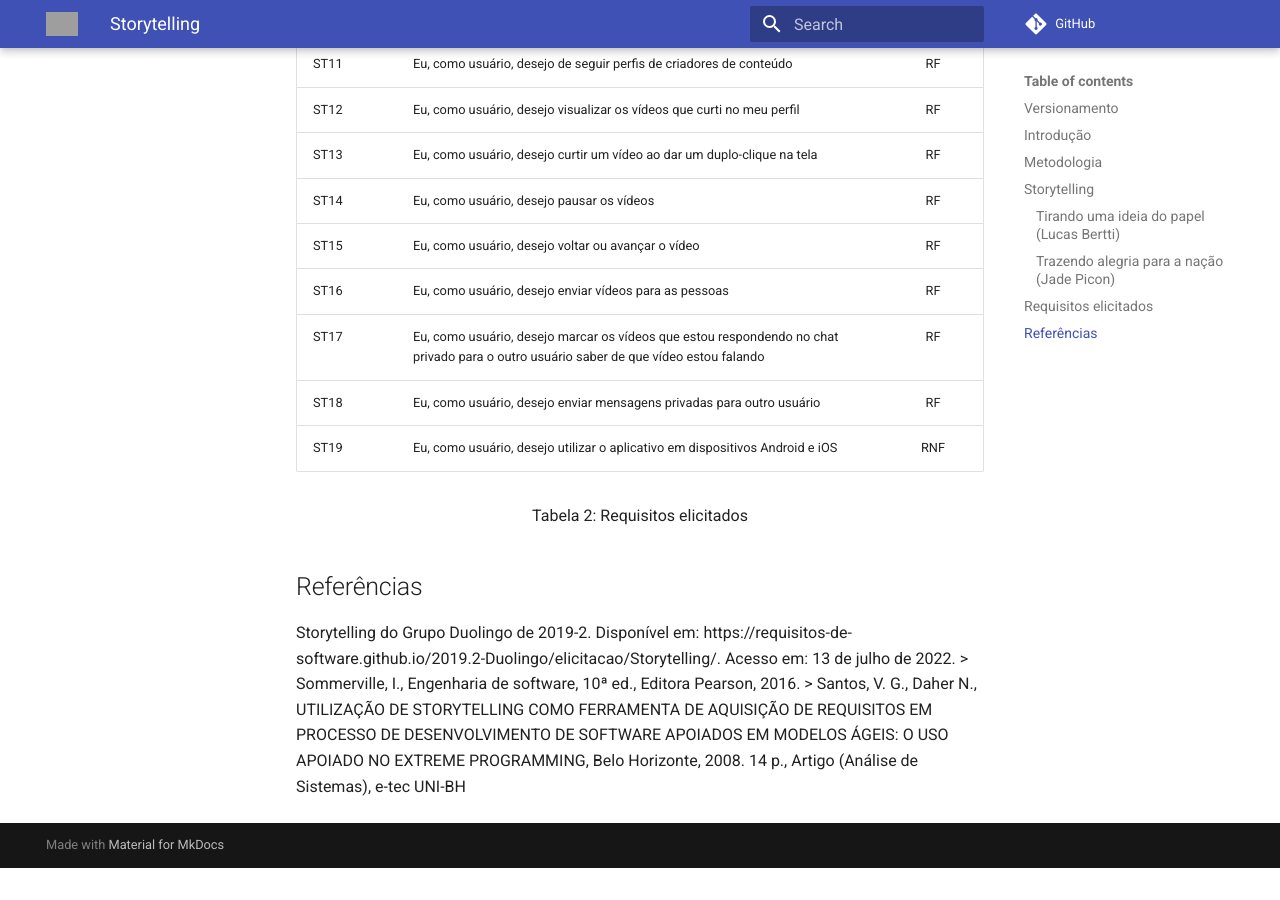
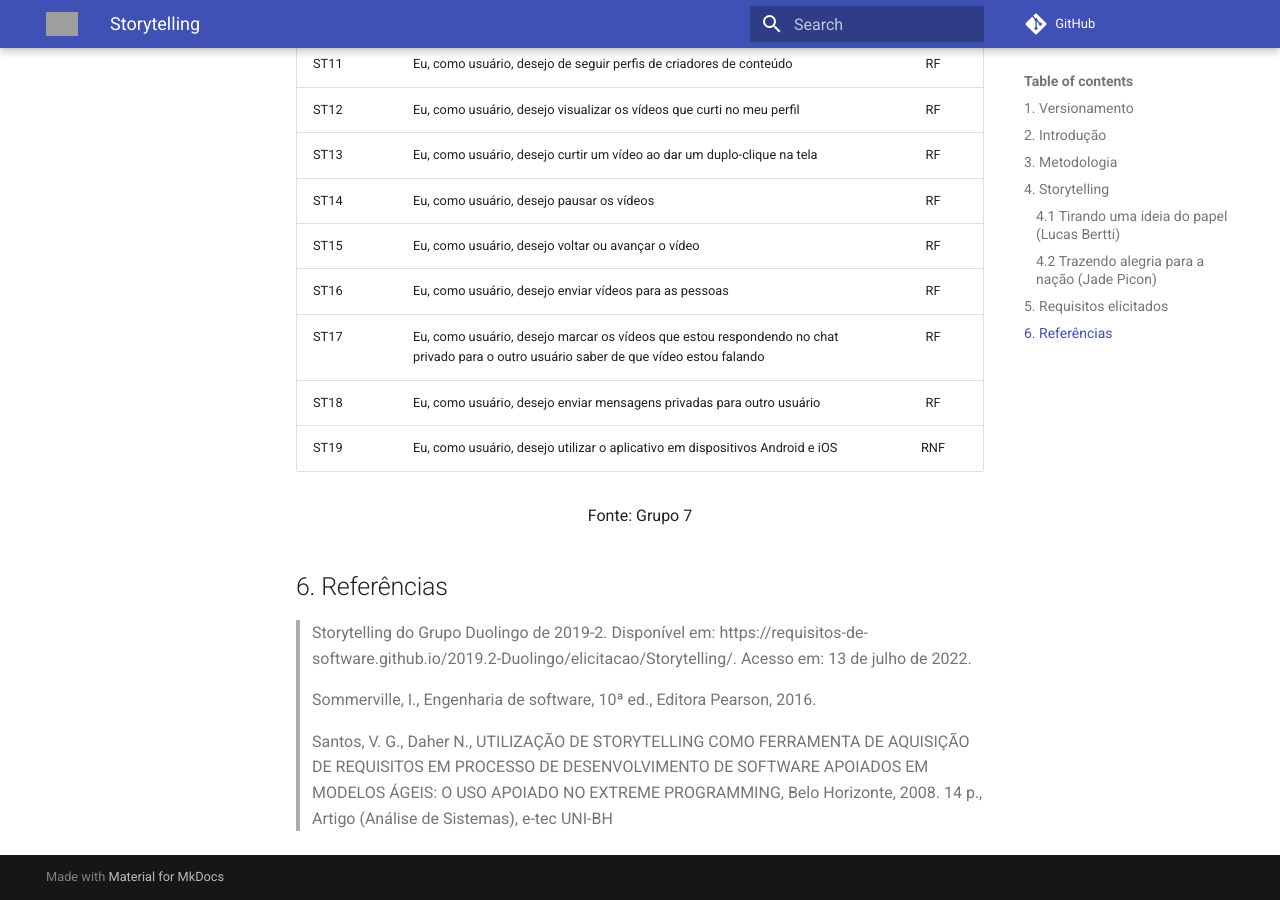
Before and after one commit to Requisitos-de-Software/2022.1-TikTok, an MkDocs documentation site: the page built from docs/elicitação/storytelling.md, in a window 1280 px wide and 900 px high, scrolled down 3206 px. Built offline with MkDocs 1.6.1 and Material for MkDocs 9.7.7, drawn with Linux system fonts in a browser that asks for light colours; comment, search, counter and statistics services are not loaded; before the commit the page ends 4074 px from its top, so only the background shows below that; some of the changed text lies outside the part shown; grey boxes are pictures that could not be loaded.

Commit message:
#84 - Padronização do doc de storytelling

```diff
--- a/docs/elicitação/storytelling.md
+++ b/docs/elicitação/storytelling.md
@@ -1,44 +1,43 @@
 # Storytelling
-## Versionamento
+## 1. Versionamento
 
 | Versão | Data       |                                              Modificação                                               |        Autor        | Revisor |
 | ------ | ---------- |:------------------------------------------------------------------------------------------------------:|:-------------------:| :-: |
 | 1.0    | 13/07/2022 |                          Abertura do documento e escrita da primeira história                          | João Victor Correia | Matheus Perillo|
 | 1.1    | 13/07/2022 |                                  Desenvolvimento da segunda história                                   |  Mateus Caltabiano  | Matheus Perillo|
 | 1.1.1  | 13/07/2022 | Correção de erro na história 2: o sonho de vida da personagem estava diferente do documento de persona |  Mateus Caltabiano  |Matheus Perillo |
-<div style="text-align: center">
-<p>Tabela 1: Versionamento</p>
-</div>
 
-## Introdução
+## 2. Introdução
 <p> Essa técnica contempla a elicitação de requisitos atráves de histórias contadas por usuários. Com elas é possível descrever o que as pessoas fazem, quais tarefas realizam e quais informações são necessárias ou geradas através das ações realizadas. É muito mais fácil de se identificar com algo através de narrativas [Sommerville, 2019, p. 102].  </p>
 
-## Metodologia
+## 3. Metodologia
 <p>
 A partir da criação de personas e de seus perfis, foi desenvolvido um storytelling para observar as tarefas, objetivos e sentimentos do usuário dentro das histórias criadas. Com essa perspectiva foram elencados os requisitos no final do documento.
 </p>
 
-## Storytelling
-### Tirando uma ideia do papel (Lucas Bertti)
+## 4. Storytelling
+### 4.1 Tirando uma ideia do papel (Lucas Bertti)
 <p>  Depois de uma aula de audiovisual, Lucas teve um grande insight para um vídeo, iria gravar uma cena com a sua mãe, utilizando de efeitos gráficos muito elaborados, pois era algo que os produtores do TikTok não faziam com frequência e por isso poderia se destacar. Chegando em casa, pegou sua câmera, combinou as falas com a mãe e começou a gravação utilizando de vários atifícios luminotécnicos que aprendeu no seu curso. </p>
 <p>Após muitas tentativas chegou a cena perfeita, seus próximos passos são editar, adicionar alguns efeitos e postar na plataforma. Com muitas horas de esforço Lucas termina os mínimos detalhes e lança o vídeo no sistema, está ansioso para saber se sua obra-prima será bem recebida pela comunidade do aplicativo, por isso fica atualizando diversas vezes seu perfil para checar se o número de visualizações, curtidas e compartilhamento aumentaram ou se teve algum comentário em sua postagem. </p>
  Depois de dois dias, Lucas já estava sem esperança e achava que seu vídeo tinha sido o famoso "flop", ou seja, um fracasso, porém seus números de seguidores começaram a aumentar exponencialmente e as interações com o vídeo começaram a bombar. Foi nesse momento que Lucas percebeu que o famoso João Guilherme tinha mandado uma mensagem o parabenizando pelo vídeo e feito um dueto com seu vídeo em forma de React (assistindo em tempo real e comentando) fazendo com que mais de um milhão de pessoas assistam os dois vídeos. Após esse fato inédito Lucas ficou extremamente feliz, pois sua ideia e faculdade estavam valendo apena, seu sonho de se tornar uma estrela do entreterimento estava começando a se tornar uma possibilidade.   </p>
 
-### Trazendo alegria para a nação (Jade Picon)
+### 4.2 Trazendo alegria para a nação (Jade Picon)
 
 <p> Com muito tempo livre no início da pandemia, Jade começou a utilizar o TikTok e encontrou nele uma excelente maneira de passar seu tempo com uma infinidade de vídeos. O tempo voava enquanto Jade assistia um vídeo atrás do outro, "arrastando pra cima", curtindo e comentando seus favoritos e seguindo os perfis dos melhores criadores de conteúdo. </p>
 Com a volta da faculdade por meio do ensino à distância, o TikTok continuou acompanhando ela entre uma aula e outra. Focada em seu sonho de se tornar pediatra, não era problema pra ela conseguir discernir tempo para os estudos e tempo para o lazer, pois sabia o quanto era importante continuar trabalhando duro na faculdade para virar uma das melhores em sua área.
 <p> Recentemente as aulas voltaram a ser presenciais e Jade adorava mostrar os vídeos que ela mais gostava para seus amigos. Todo dia ela abria a aba de vídeos curtidos em seu perfil, que já ficavam salvos automaticamente. Bastava dar um duplo clique na tela para curtir ou clicar no coraçãozinho e ele ficava salvo automaticamente. Seus amigos se deliciavam com os vídeos que ela assistia, às vezes precisavam até pausá-los para rir e até voltar o vídeo para a parte mais engraçada para assistir novamente. Sabendo disso, ela não deixava de enviar para aqueles amigos que faltaram no dia, assim eles podiam respondê-la pelo chat, sendo possível deixar marcado o vídeo ao qual a resposta era encaminhada. </p>
 <p> Infelizmente, Jade emprestou seu celular para uma amiga e ela acabou derrubando ele no chão. Não teve volta, a queda foi feia e o celular parou de funcionar. Jade resolveu trocar de marca e foi da Samsung para a Apple. Ficou receosa ao pensar que o aplicativo poderia funcionar apenas em dispositivos Android, mas para sua alegria ele está disponível na Apple Store também. </p>
 
-## Requisitos elicitados
+## 5. Requisitos elicitados
 **Legendas:**
 
 * ST - Storytelling
 * RF: Requisito Funcional
 * RNF: Requisito Não Funcional
 
-
+<div style="text-align: center">
+<p>Tabela 1: Requisitos elicitados</p>
+</div>
 
 | ID   | Descrição                                                                                                                                                                | Tipo |
 | ---- | ------------------------------------------------------------------------------------------------------------------------------------------------------------------------ |:----:|
@@ -62,15 +61,15 @@ Com a volta da faculdade por meio do ensino à distância, o TikTok continuou ac
 | ST18 | Eu, como usuário, desejo enviar mensagens privadas para outro usuário                                                                                                    |  RF  |
 | ST19 | Eu, como usuário, desejo utilizar o aplicativo em dispositivos Android e iOS                                                                                             | RNF  |
 <div style="text-align: center">
-<p>Tabela 2: Requisitos elicitados</p>
+<p>Fonte: Grupo 7</p>
 </div>
 
 
-## Referências
-<p>Storytelling do Grupo Duolingo de 2019-2. Disponível em: https://requisitos-de-software.github.io/2019.2-Duolingo/elicitacao/Storytelling/. Acesso em: 13 de julho de 2022.
-
+## 6. Referências
+><p>Storytelling do Grupo Duolingo de 2019-2. Disponível em: https://requisitos-de-software.github.io/2019.2-Duolingo/elicitacao/Storytelling/. Acesso em: 13 de julho de 2022.
+>
 > Sommerville, I., Engenharia de software, 10ª ed., Editora Pearson, 2016.
-
+>
 > Santos, V. G., Daher N., UTILIZAÇÃO DE STORYTELLING COMO FERRAMENTA DE AQUISIÇÃO DE REQUISITOS EM PROCESSO DE DESENVOLVIMENTO DE SOFTWARE APOIADOS EM MODELOS ÁGEIS: O USO APOIADO NO EXTREME PROGRAMMING, Belo Horizonte, 2008. 14 p., Artigo (Análise de Sistemas), e-tec UNI-BH
 
 </p>
```
Also changed, not shown: docs/elicitação/priorizacao.md (+1 -1 lines).
